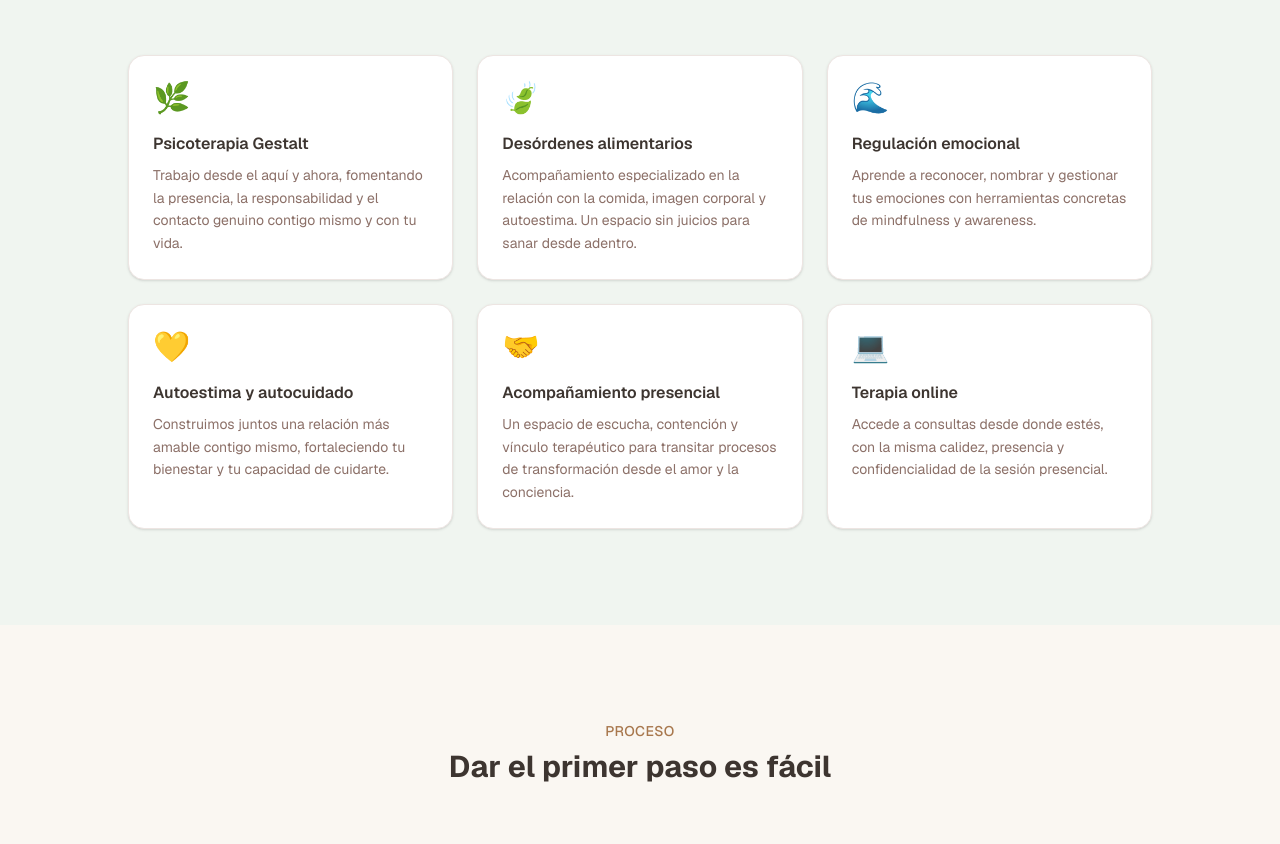
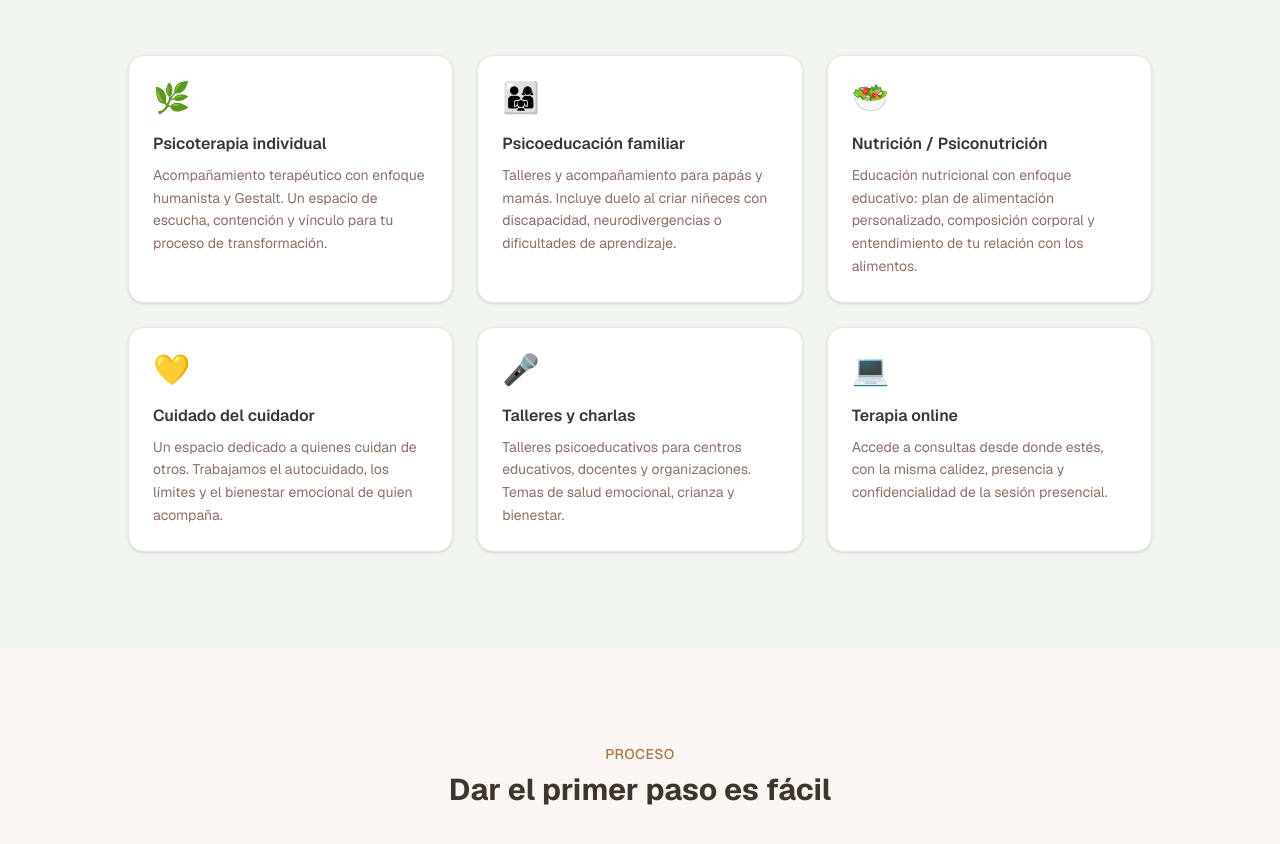
Before and after one commit to luisenriqueroga/Psci.AlePalomera, a Next.js app: page / in a window 1280 px wide. Shown: the part 1500-2344 px from the top of the page. Built offline with nearby package versions, Linux system fonts and the light colour scheme.

Commit message:
feat: update services with real CANEMI info

```diff
--- a/app/page.tsx
+++ b/app/page.tsx
@@ -2,34 +2,34 @@ import Link from "next/link"
 
 const SERVICES = [
   {
-    title: "Psicoterapia Gestalt",
+    title: "Psicoterapia individual",
     description:
-      "Trabajo desde el aquí y ahora, fomentando la presencia, la responsabilidad y el contacto genuino contigo mismo y con tu vida.",
+      "Acompañamiento terapéutico con enfoque humanista y Gestalt. Un espacio de escucha, contención y vínculo para tu proceso de transformación.",
     icon: "🌿",
   },
   {
-    title: "Desórdenes alimentarios",
+    title: "Psicoeducación familiar",
     description:
-      "Acompañamiento especializado en la relación con la comida, imagen corporal y autoestima. Un espacio sin juicios para sanar desde adentro.",
-    icon: "🍃",
+      "Talleres y acompañamiento para papás y mamás. Incluye duelo al criar niñeces con discapacidad, neurodivergencias o dificultades de aprendizaje.",
+    icon: "👨‍👩‍👧",
   },
   {
-    title: "Regulación emocional",
+    title: "Nutrición / Psiconutrición",
     description:
-      "Aprende a reconocer, nombrar y gestionar tus emociones con herramientas concretas de mindfulness y awareness.",
-    icon: "🌊",
+      "Educación nutricional con enfoque educativo: plan de alimentación personalizado, composición corporal y entendimiento de tu relación con los alimentos.",
+    icon: "🥗",
   },
   {
-    title: "Autoestima y autocuidado",
+    title: "Cuidado del cuidador",
     description:
-      "Construimos juntos una relación más amable contigo mismo, fortaleciendo tu bienestar y tu capacidad de cuidarte.",
+      "Un espacio dedicado a quienes cuidan de otros. Trabajamos el autocuidado, los límites y el bienestar emocional de quien acompaña.",
     icon: "💛",
   },
   {
-    title: "Acompañamiento presencial",
+    title: "Talleres y charlas",
     description:
-      "Un espacio de escucha, contención y vínculo terapéutico para transitar procesos de transformación desde el amor y la conciencia.",
-    icon: "🤝",
+      "Talleres psicoeducativos para centros educativos, docentes y organizaciones. Temas de salud emocional, crianza y bienestar.",
+    icon: "🎤",
   },
   {
     title: "Terapia online",
```
